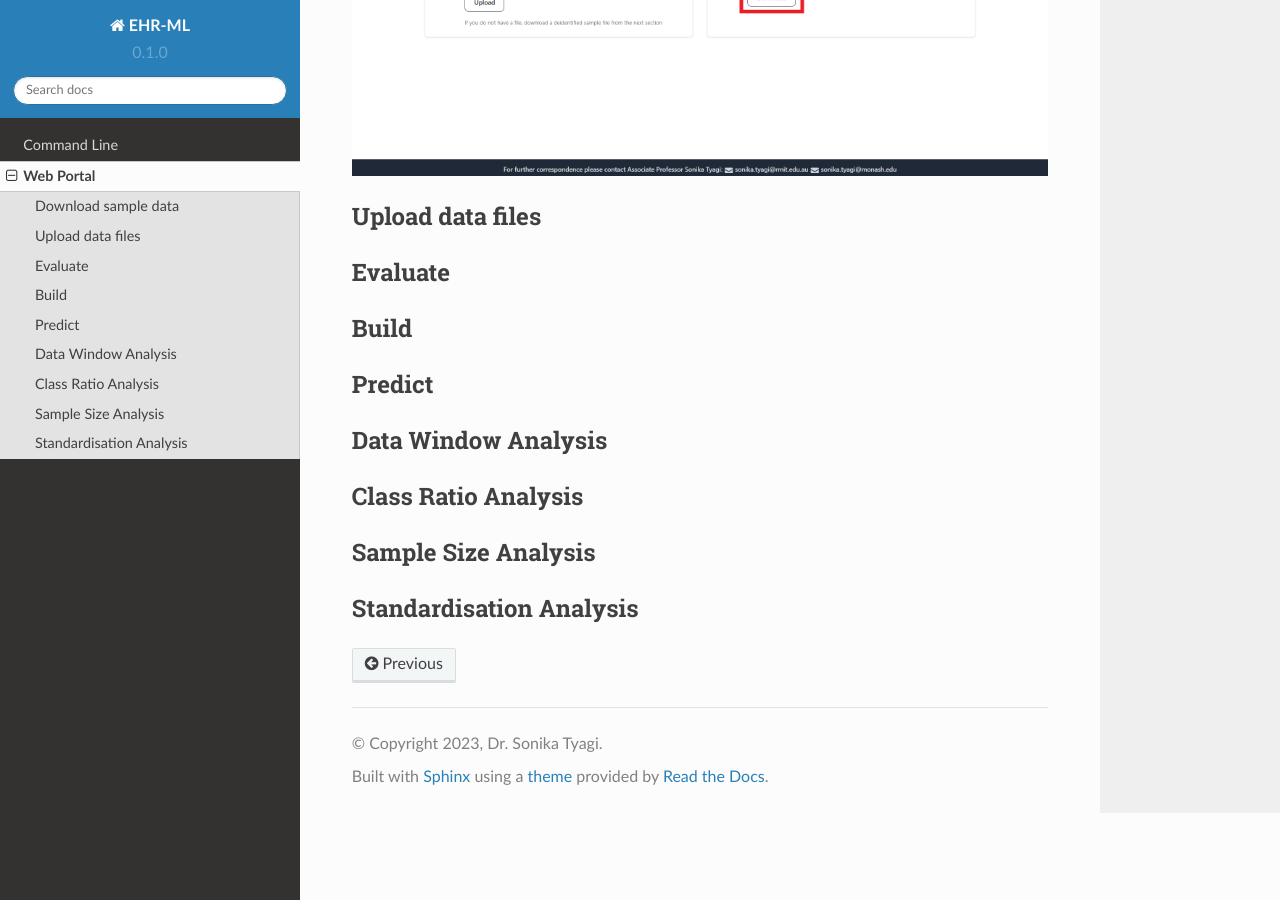
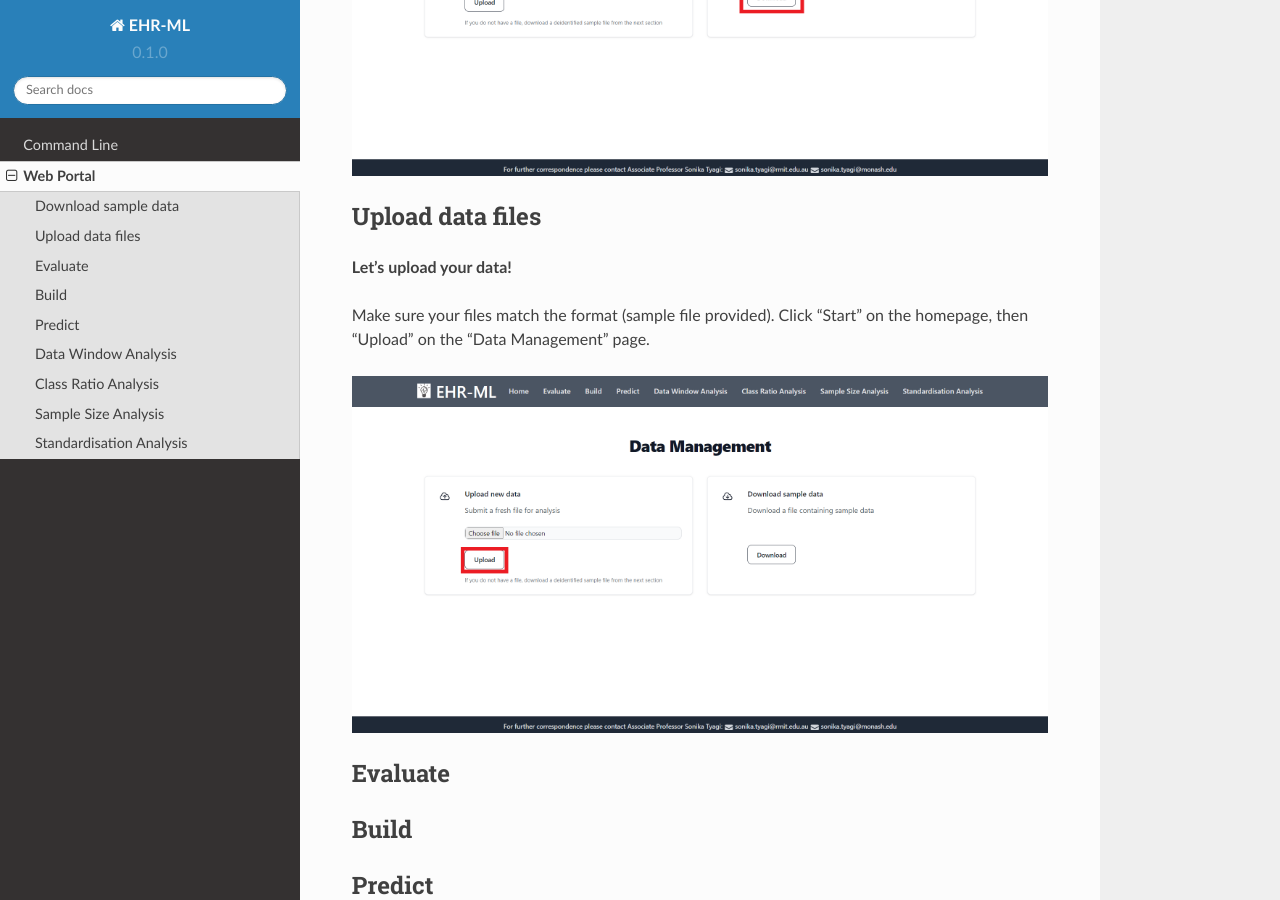
Before and after one commit to ryashpal/EHR-ML-Tutorials, a Sphinx documentation site: the page built from docs/source/web_portal.rst, in a window 1280 px wide and 900 px high, scrolled down 1093 px. Built offline with Sphinx 7.4.7 and the Read the Docs theme 2.0.0, drawn with Linux system fonts in a browser that asks for light colours.

Commit message:
Update web_portal.rst

```diff
--- a/docs/source/web_portal.rst
+++ b/docs/source/web_portal.rst
@@ -23,6 +23,12 @@ Download a sample input file to learn its format and dive right in. Click `Start
 Upload data files
 -----------------
 
+**Let's upload your data!**
+
+Make sure your files match the format (sample file provided). Click "Start" on the homepage, then "Upload" on the "Data Management" page.
+
+.. image:: images/ehr_ml_web/data_management_upload.png
+
 Evaluate
 --------
 
```
